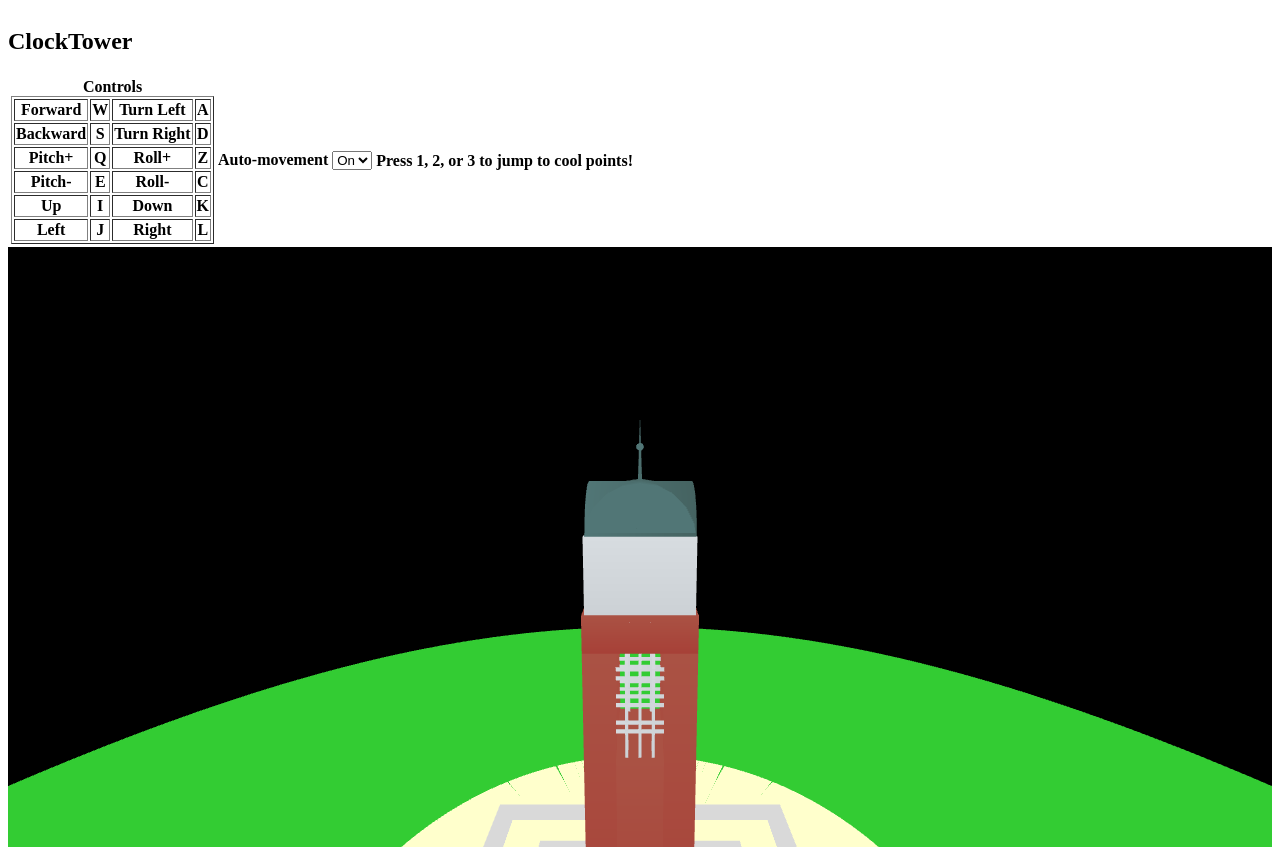
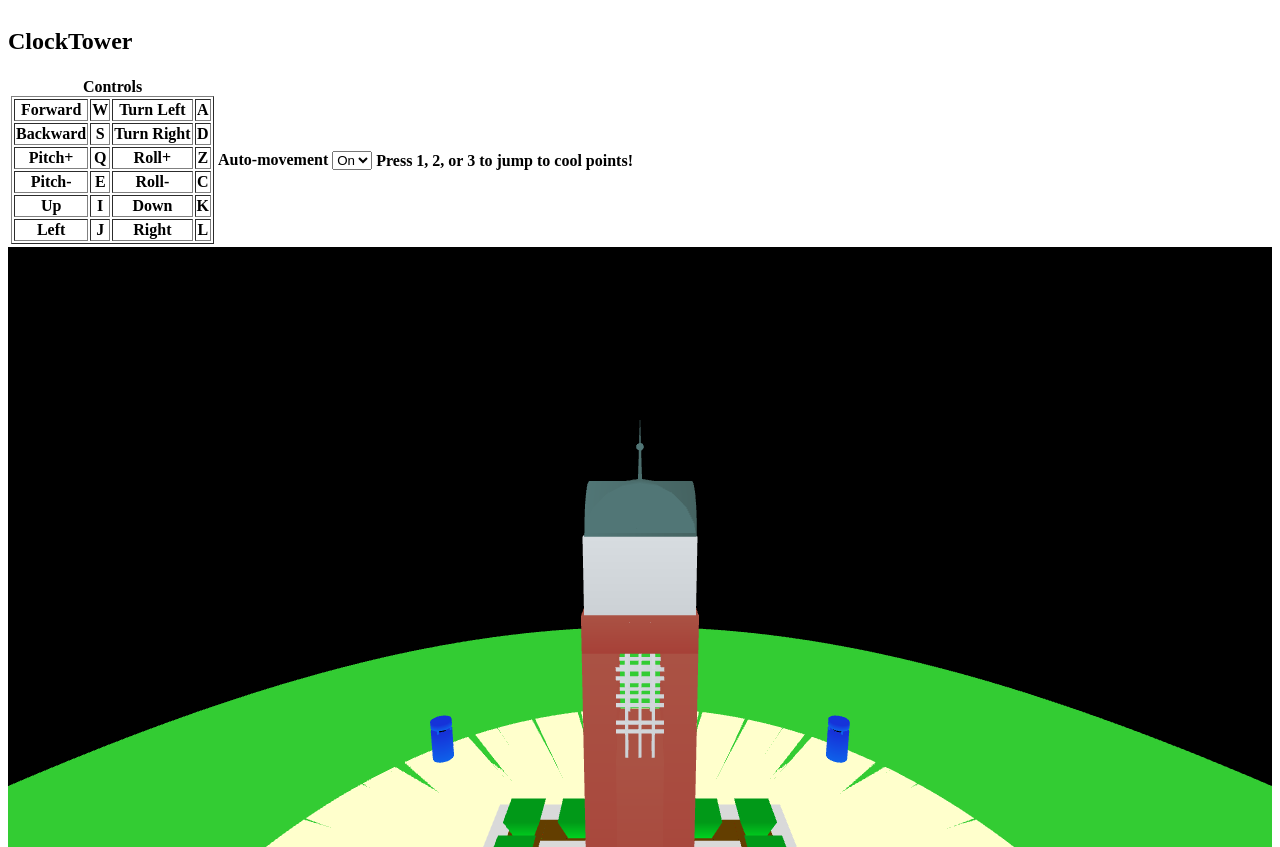
Before and after one commit to CameronSprowls/computerGraphicsProject1, a plain HTML site: page index.html in a window 1280 px wide. Drawn offline with Linux system fonts and the light colour scheme.

Commit message:
Made everything pretty! Trash can isn't floating anymore, cool. And the shrubberies look good, and now come with dirt! (and plants but that's not important).

```diff
--- a/geometry/Brick.js
+++ /dev/null
@@ -1,15 +0,0 @@
-
-
-class Brick extends ObjectGroup{
-    constructor(gl){
-        super(gl);
-
-        let brick1 = new PolygonalPrism(gl, {
-            topRadius: 0.05, bottomRadius: 0.05,
-            numSides: 4, height: 0.02
-        });
-
-        this.group.push(brick1);
-
-    }
-}
--- /dev/null
+++ b/geometry/BrickGroup.js
@@ -0,0 +1,16 @@
+class BrickGroup extends ObjectGroup {
+    constructor(gl) {
+        super(gl);
+
+        let bricks;
+
+        for (let i = 0; i < 7; i++){
+            bricks = new BrickStack(gl);
+            mat4.rotateZ(bricks.coordFrame, bricks.coordFrame, glMatrix.toRadian(i*5.5));
+            mat4.translate(bricks.coordFrame, bricks.coordFrame, vec3.fromValues(0, -.7, 0));
+            this.group.push(bricks);
+        }
+
+    }
+
+}
--- /dev/null
+++ b/geometry/BrickSrack.js
@@ -0,0 +1,45 @@
+class BrickStack extends ObjectGroup{
+    constructor(gl){
+        super(gl);
+
+        let red1 = [178/255, 82/255, 68/255];
+        let red2 = [167/255, 64/255, 55/255];
+        //let brickGroup = new ObjectGroup(gl);
+        let brick;
+        for (let i = 0; i < 20; i++) {
+            brick = new PolygonalPrism(gl, {
+                topRadius: 0.05,
+                bottomRadius: 0.05,
+                numSides: 4,
+                height: 0.02,
+                topColor: red1,
+                bottomColor: red2
+            });
+            mat4.translate(brick.coordFrame, brick.coordFrame, vec3.fromValues(0, 0, 0.02*i));
+
+            //brickGroup.group.push(brick);
+        }
+
+        let brickGroup = new PolygonalPrism(gl, {
+            topRadius: 0.05,
+            bottomRadius: 0.05,
+            numSides: 4,
+            height: 0.02 * 20,
+            topColor: red1,
+            bottomColor: red2
+        });
+
+        mat4.rotateX(brickGroup.coordFrame, brickGroup.coordFrame, glMatrix.toRadian(90));
+
+        let identity = mat4.create();
+        let theta = 14.93;
+        identity[0] = Math.cos(theta);
+        identity[1] = Math.sin(theta);
+        identity[4] = -1 * Math.sin(theta);
+        identity[5] = Math.cos(theta);
+        mat4.multiply(brickGroup.coordFrame, brickGroup.coordFrame, identity);
+
+        this.group.push(brickGroup);
+
+    }
+}
--- a/geometry/Shrubbery.js
+++ b/geometry/Shrubbery.js
@@ -140,5 +140,97 @@ class Shrubbery extends ObjectGroup {
 
             this.group.push(partOfBase7, partOfBase8);
         }
+
+        let leaf1 = [0/255, 211/255, 31/255];
+        let leaf2 = [1/255, 153/255, 24/255];
+
+        // let's actually make the shrubbery(ies)
+        let shrub = new PolygonalPrism(gl, {
+                topRadius: .05,
+                bottomRadius: .0005,
+                numSides: 4,
+                height: .1,
+                topColor: leaf2,
+                bottomColor: leaf1
+            });
+        mat4.translate(shrub.coordFrame, shrub.coordFrame, vec3.fromValues(0, .15, 0));
+        mat4.scale(shrub.coordFrame, shrub.coordFrame, vec3.fromValues(2, 2, 1));
+
+        this.group.push(shrub);
+
+        let shrub2 = new PolygonalPrism(gl, {
+            topRadius: .05,
+            bottomRadius: .0005,
+            numSides: 4,
+            height: .1,
+            topColor: leaf2,
+            bottomColor: leaf1
+        });
+        mat4.translate(shrub2.coordFrame, shrub2.coordFrame, vec3.fromValues(0, -.15, 0));
+        mat4.scale(shrub2.coordFrame, shrub2.coordFrame, vec3.fromValues(2, 2, 1));
+
+        this.group.push(shrub2);
+
+        let shrub3 = new PolygonalPrism(gl, {
+            topRadius: .05,
+            bottomRadius: .0005,
+            numSides: 4,
+            height: .1,
+            topColor: leaf2,
+            bottomColor: leaf1
+        });
+        mat4.translate(shrub3.coordFrame, shrub3.coordFrame, vec3.fromValues(.15, 0, 0));
+        mat4.scale(shrub3.coordFrame, shrub3.coordFrame, vec3.fromValues(2, 2, 1));
+
+        this.group.push(shrub3);
+
+        let dirtColor1 = [99/255, 62/255, 0/255];
+        // let's actually make the shrubbery(ies)
+        let dirtA = new PolygonalPrism(gl, {
+            topRadius: .1,
+            bottomRadius: .1,
+            numSides: 4,
+            height: .002,
+            topColor: dirtColor1
+        });
+        mat4.translate(dirtA.coordFrame, dirtA.coordFrame, vec3.fromValues(.15, 0, 0));
+
+        let dirtB = new PolygonalPrism(gl, {
+            topRadius: .1,
+            bottomRadius: .1,
+            numSides: 4,
+            height: .002,
+            topColor: dirtColor1
+        });
+        mat4.translate(dirtB.coordFrame, dirtB.coordFrame, vec3.fromValues(0, 0.15, 0));
+
+        let dirtC = new PolygonalPrism(gl, {
+            topRadius: .1,
+            bottomRadius: .1,
+            numSides: 4,
+            height: .002,
+            topColor: dirtColor1
+        });
+        mat4.translate(dirtC.coordFrame, dirtC.coordFrame, vec3.fromValues(0, -0.15, 0));
+
+        let dirtD = new PolygonalPrism(gl, {
+            topRadius: .1,
+            bottomRadius: .1,
+            numSides: 4,
+            height: .002,
+            topColor: dirtColor1
+        });
+        mat4.translate(dirtD.coordFrame, dirtD.coordFrame, vec3.fromValues(0.08, 0.07, 0));
+
+        let dirtE = new PolygonalPrism(gl, {
+            topRadius: .1,
+            bottomRadius: .1,
+            numSides: 4,
+            height: .002,
+            topColor: dirtColor1
+        });
+        mat4.translate(dirtE.coordFrame, dirtE.coordFrame, vec3.fromValues(0.08, -0.07, 0));
+
+        this.group.push(dirtA, dirtB, dirtC, dirtD, dirtE);
     }
 }
--- a/geometry/TrashCan.js
+++ b/geometry/TrashCan.js
@@ -54,27 +54,6 @@ class TrashCan extends ObjectGroup {
             bottomColor: vec3.fromValues(0, 0, 0),
         });
 
-        /**
-        let ring;
-
-        for (let i = 0; i < 100; i += 5) {
-            ring = new Torus(gl, {
-                majorRadius: .001,
-                minorRadius: .001,
-                majSubdiv: 50,
-                minSubdiv: 50,
-                topColor: vec3.fromValues(Math.random(), Math.random(), Math.random()),
-                bottomColor: vec3.fromValues(Math.random(), Math.random(), Math.random()),
-            });
-            mat4.rotateY(ring.coordFrame, ring.coordFrame, glMatrix.toRadian(90));
-            mat4.rotateX(ring.coordFrame, ring.coordFrame, glMatrix.toRadian(i));
-            mat4.translate(ring.coordFrame, ring.coordFrame, vec3.fromValues(0, length, 0));
-            mat4.rotateX(ring.coordFrame, ring.coordFrame, glMatrix.toRadian(60));
-
-            this.group.push(ring);
-        }
-         **/
-
         let pillars = [];
         let pillarHeight = height/8;
         for(let i = 0; i < 4; i++) {
@@ -90,7 +69,7 @@ class TrashCan extends ObjectGroup {
         }
 
         mat4.translate(top.coordFrame, top.coordFrame, vec3.fromValues(0, 0, height+pillarHeight));
-        mat4.translate(middle.coordFrame, middle.coordFrame, vec3.fromValues(0, 0, height+pillarHeight/2));
+        mat4.translate(middle.coordFrame, middle.coordFrame, vec3.fromValues(0, 0, height+pillarHeight/2 -.01));
 
         // The four pillars
         let offset = length*.65;
--- a/index.html
+++ b/index.html
@@ -14,10 +14,11 @@
     <script src="geometry/Torus.js"></script>
     <script src="geometry/ObjectGroup.js"></script>
     <script src="geometry/Arrow.js"></script>
-    <script src="geometry/Brick.js"></script>
+    <script src="geometry/BrickSrack.js"></script>
     <script src="geometry/ClockTower.js"></script>
     <script src="geometry/TrashCan.js"></script>
     <script src="geometry/Shrubbery.js"></script>
+    <script src="geometry/BrickGroup.js"></script>
     <script src="geometry/Grate.js"></script>
     <style>
     html {
--- a/render.js
+++ b/render.js
@@ -245,8 +245,8 @@ function createObject() {
     // Sidewalks
     let sideWalkColor = vec3.fromValues(255/255, 255/255, 204/255);
     let sidewalk = new PolygonalPrism(gl, {
-        topRadius: 1,
-        bottomRadius: 1,
+        topRadius: 1.5,
+        bottomRadius: 1.5,
         numSides: 360,
         height: .001,
         topColor: sideWalkColor,
@@ -269,15 +269,20 @@ function createObject() {
     // Start creating the scene
     let cT = new ClockTower(gl);
 
-    let trashCan1 = new TrashCan(gl, {
-        height: .15,
-        length: .05,
-        color: vec3.fromValues(14/255, 98/255, 234/255),
-    });
-    mat4.translate(trashCan1.coordFrame, trashCan1.coordFrame, vec3.fromValues(1, 1, 1));
 
-    allObjs.push(cT, trashCan1);
+    let trashCan1;
+    for (let i = 0; i < 4; i++) {
+        trashCan1 = new TrashCan(gl, {
+            height: .15,
+            length: .05,
+            color: vec3.fromValues(14 / 255, 98 / 255, 234 / 255),
+        });
+        mat4.rotateZ(trashCan1.coordFrame, trashCan1.coordFrame, glMatrix.toRadian(i*90));
+        mat4.translate(trashCan1.coordFrame, trashCan1.coordFrame, vec3.fromValues(1.4, 0, 0));
+        allObjs.push(trashCan1)
+    }
 
+    allObjs.push(cT);
 }
 
 function resizeWindow() {
```
Also changed, not shown: geometry/Clock.js (added, +8 -0 lines).
